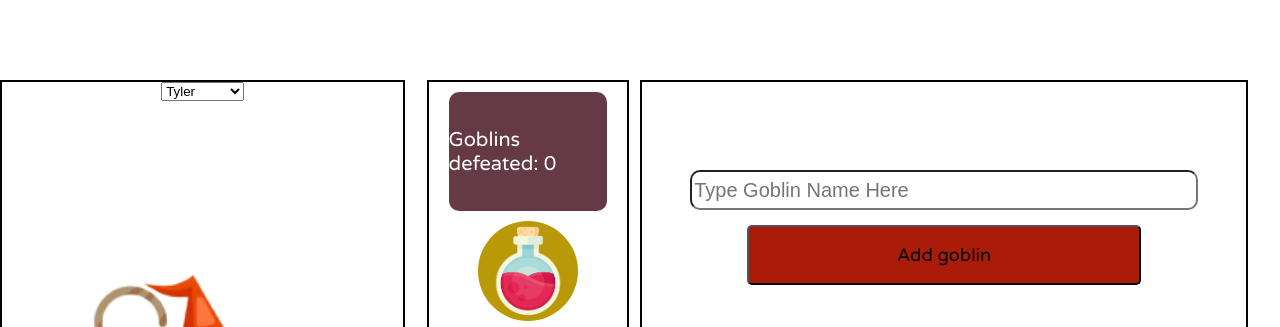
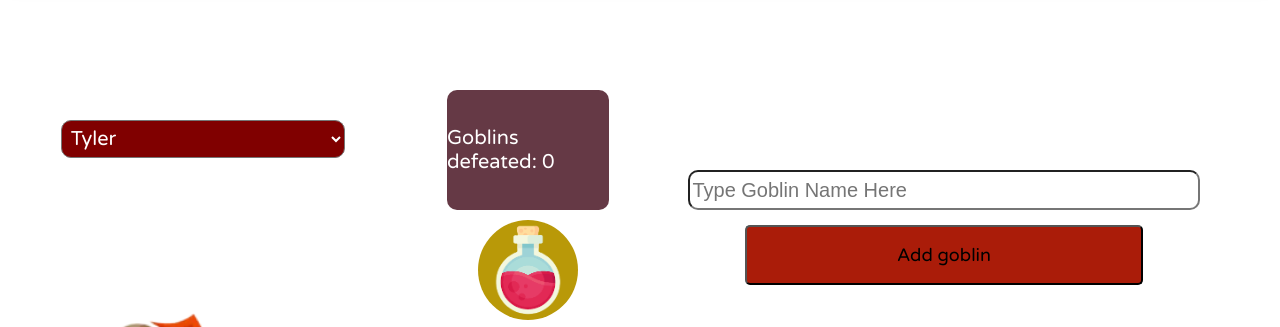
Before and after one commit to belliott15/goblin-fighter-from-scratch, a plain HTML site: page index.html in a window 1280 px wide. Shown: the part 120-447 px from the top of the page. Drawn offline with Linux system fonts and the light colour scheme.

Commit message:
finished styling and adjusting

```diff
--- a/app.js
+++ b/app.js
@@ -143,8 +143,8 @@ function renderCharacters() {
         option.value = character.value;
     }}
 
-characterDropdownEl.addEventListener('click', () => {
-  let value = characterDropdownEl.value;
+characterDropdownEl.addEventListener('change', () => {
+    let value = characterDropdownEl.value;
     characterEl.src = `assets/character-${value}.png`;
 });
 
--- a/styles/style.css
+++ b/styles/style.css
@@ -51,7 +51,7 @@ section {
     justify-content: center;
     align-items: center;
     margin-top: 100px;
-    border: solid 2px black;
+    /* border: solid 2px black; */
     position: center;
 }
 
@@ -97,8 +97,16 @@ footer {
     background-color: green;
 }
 
-#section-1 {
-    position: relative;
+#character-selector {
+    margin-top: 40px;
+    width: 70%;
+    height: 40px;
+    font-family: Varela Round, sans-serif;
+    font-size: 20px;
+    background-color: rgb(128, 0, 0);
+    color: white;
+    border-radius: 10px;
+    padding: 5px;
 }
 
 #character-display img {
```
